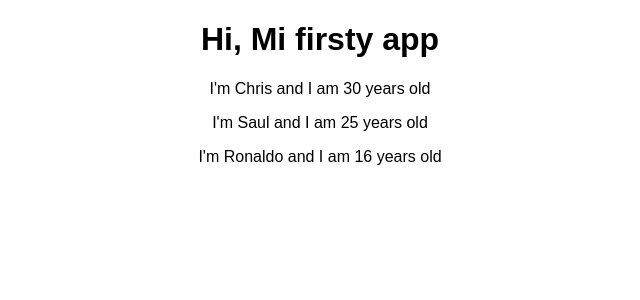
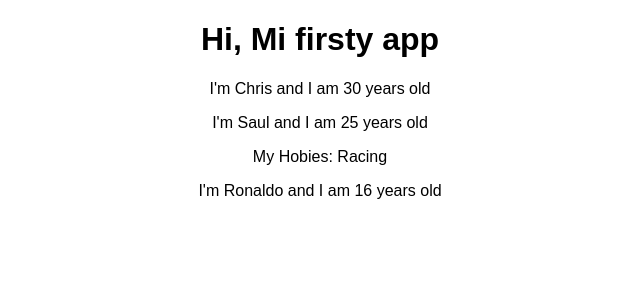
Before and after one commit to Davel-11/React-Formulario-reclamos-FE, a React (Create React App) app: page / in a window 1280 px wide. Shown: the top 300 px of the page, without its empty margins (320-960 px from the left). Built offline with nearby package versions, Linux system fonts and the light colour scheme.

Commit message:
last update before modifying updates

```diff
--- a/src/Person/Person.js
+++ b/src/Person/Person.js
@@ -1,7 +1,16 @@
 import React from 'react';
 
 const person = (props) => {
-    return <p>I'm {props.name} and I am {props.age}  years old </p>
+
+    return(
+        <div>
+
+            <p>I'm {props.name} and I am {props.age}  years old </p>
+            <p> { props.children } </p>
+
+        </div>
+    )
+
 };
 
 export default person;
```
Also changed, not shown: 1 other file (tests, documents, lock files or other folders).
